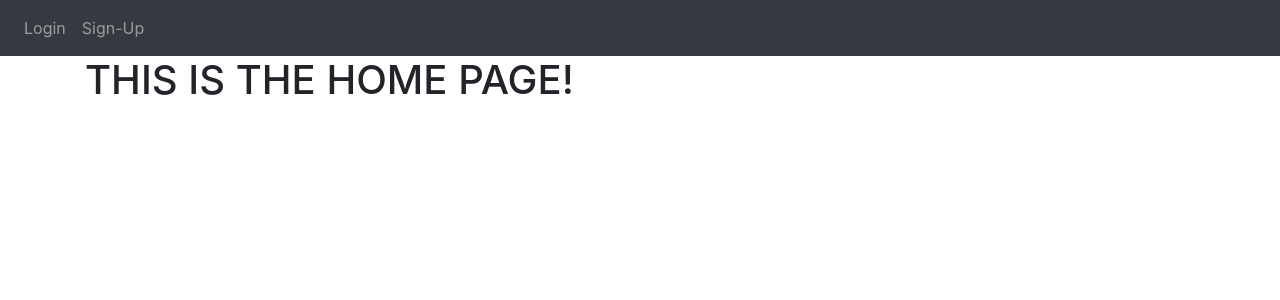
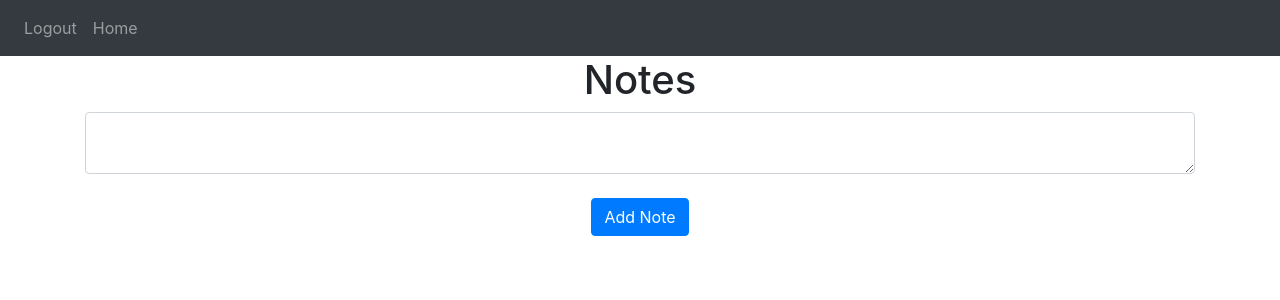
Before and after one commit to HarrisonHemstreet/TakeNote, a Flask app: template website/templates/home.html in a window 1280 px wide. Shown: the top 300 px of the page. Run offline with Flask 2, Linux system fonts and the light colour scheme; the template is opened without the code that fills it: values that come from a table or form of the project are taken from there, others are empty; data comes from the database, SQL or seed files in the repository; some libraries are stand-ins or nearby versions.

Commit message:
added more content for note taking on home page

```diff
--- a/website/templates/home.html
+++ b/website/templates/home.html
@@ -2,5 +2,17 @@
 {% block title %}Home{% endblock %}
 
 {% block content %}
-<h1>THIS IS THE HOME PAGE!</h1>
+<h1 align="center">Notes</h1>
+<ul class="list-group list-group-flush" id="notes">
+    {% for note in user.notes %}
+    <li class="list-group-item">{{ note.data }}</li>
+    {% endfor %}
+</ul>
+<form method="POST">
+    <textarea name="note" id="note" class="form-control"></textarea>
+    <br />
+    <div align="center">
+        <button type="submit" class="btn btn-primary">Add Note</button>
+    </div>
+</form>
 {% endblock %}
```
